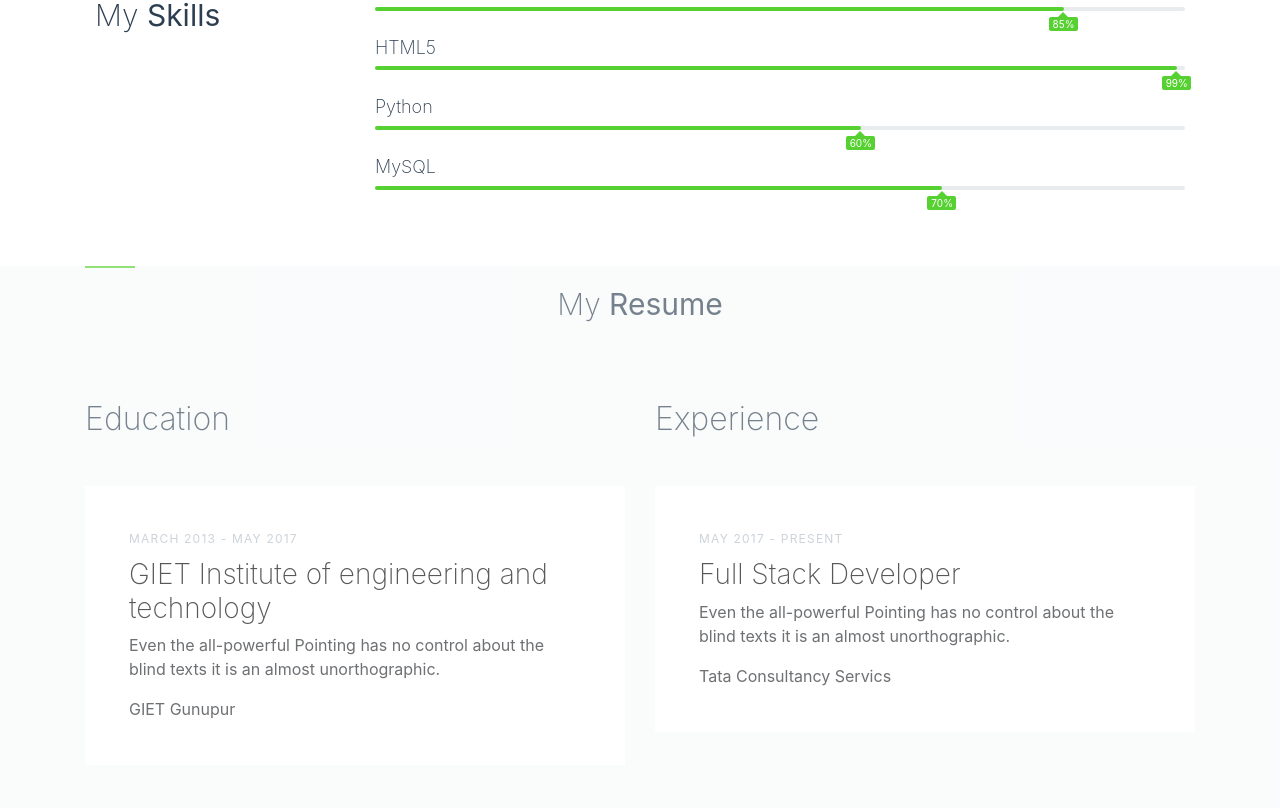
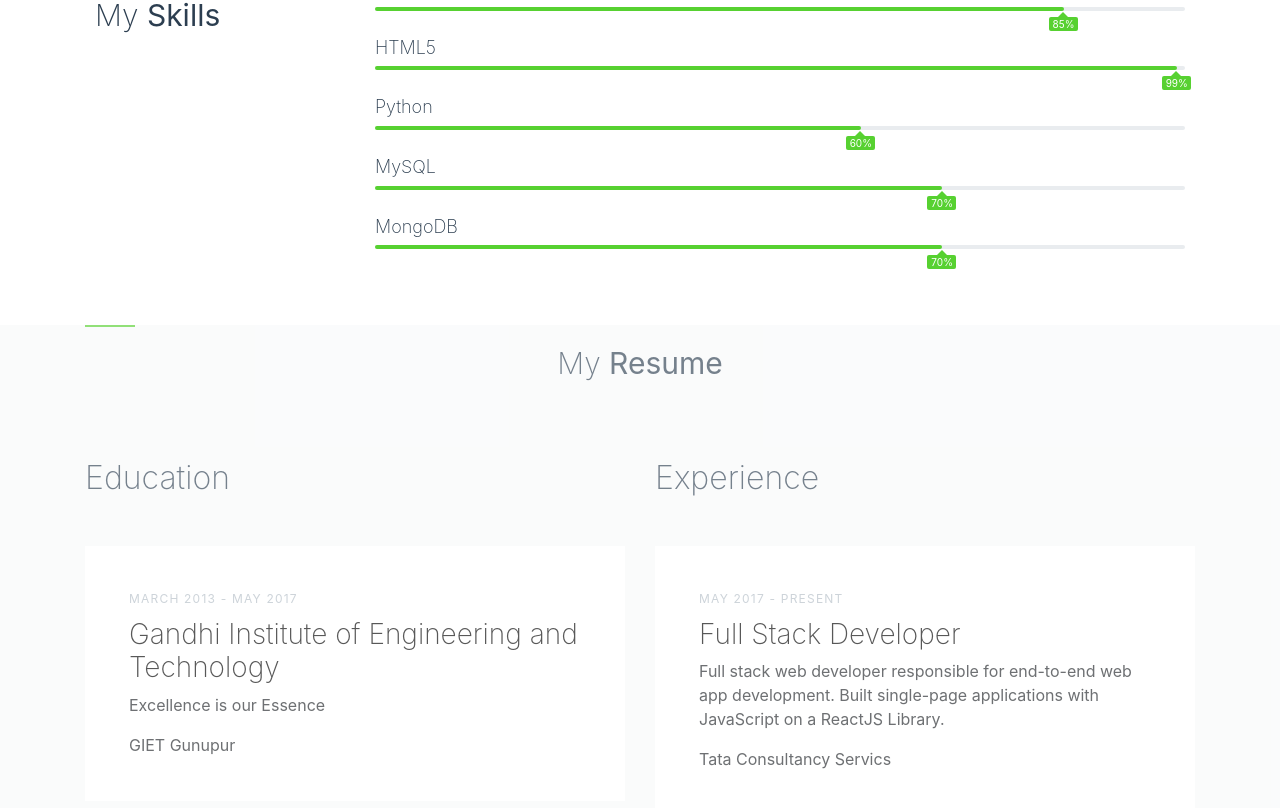
Before and after one commit to prsh-singh834006/CodeParadise, a React (Create React App) app: page / in a window 1280 px wide. Shown: the part 1840-2648 px from the top of the page. Built offline with nearby package versions, Linux system fonts and the light colour scheme.

Commit message:
[TD-F-update-skills] Skills updated

```diff
--- a/src/App.js
+++ b/src/App.js
@@ -54,6 +54,7 @@ class App extends Component {
                 <Skill heading="HTML5" percent="99" />
                 <Skill heading="Python" percent="60" />
                 <Skill heading="MySQL" percent="70" />
+                <Skill heading="MongoDB" percent="70" />
               </div>
             </div>
           </div>
--- a/src/sections/Resume/index.jsx
+++ b/src/sections/Resume/index.jsx
@@ -16,9 +16,8 @@ const Resume = () => (
           <h2 class="mb-5">Education</h2>
           <Card
             date="March 2013 - May 2017"
-            heading="GIET Institute of engineering and technology"
-            content="Even the all-powerful Pointing has no control about the blind
-              texts it is an almost unorthographic."
+            heading="Gandhi Institute of Engineering and Technology"
+            content="Excellence is our Essence"
             place="GIET Gunupur"
           />
         </div>
@@ -30,8 +29,9 @@ const Resume = () => (
             </span>
             <h3>Full Stack Developer</h3>
             <p>
-              Even the all-powerful Pointing has no control about the blind
-              texts it is an almost unorthographic.
+              Full stack web developer responsible for end-to-end web app
+              development. Built single-page applications with JavaScript on a
+              ReactJS Library.
             </p>
             <span class="school">Tata Consultancy Servics</span>
           </div>
```
